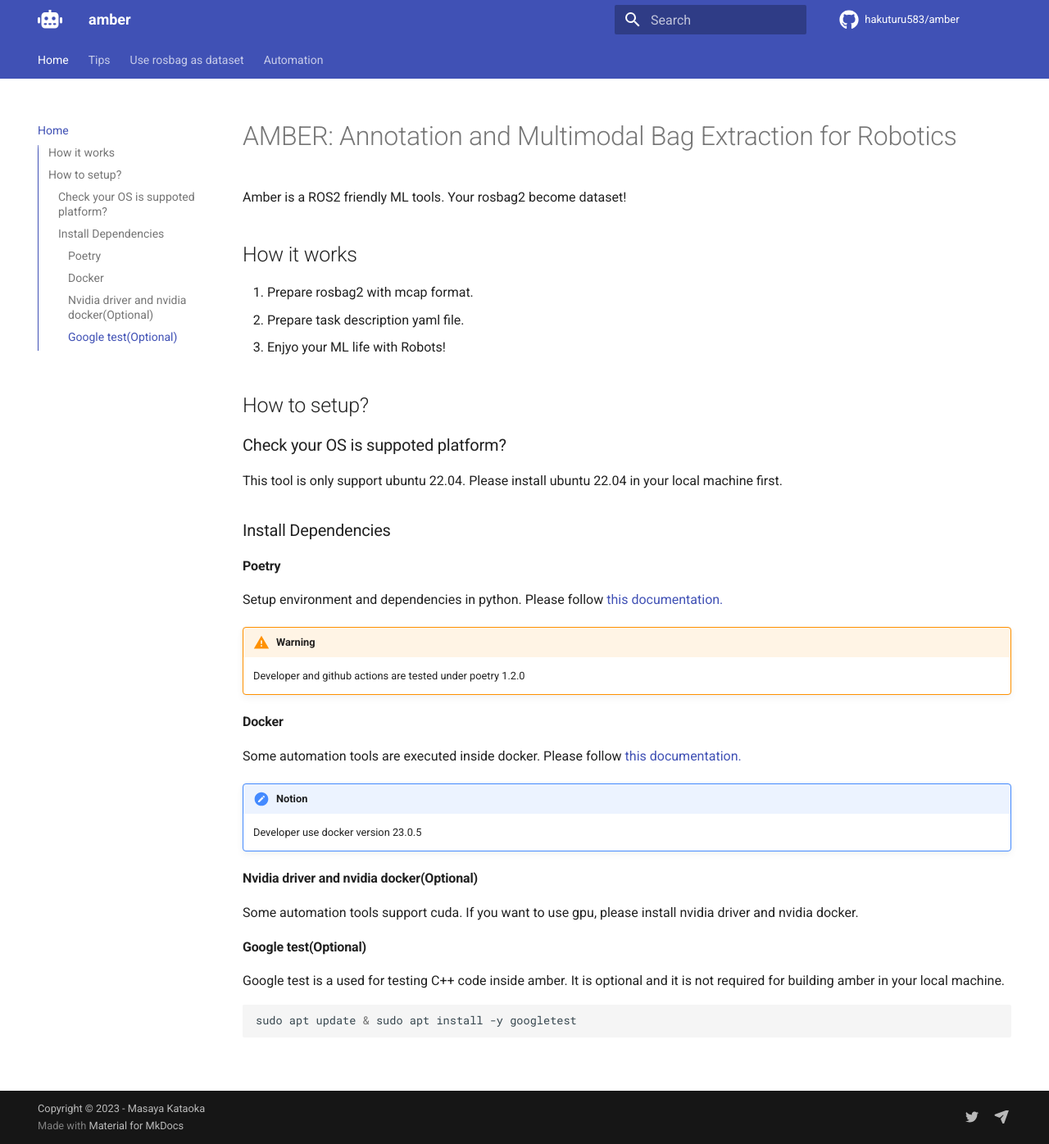
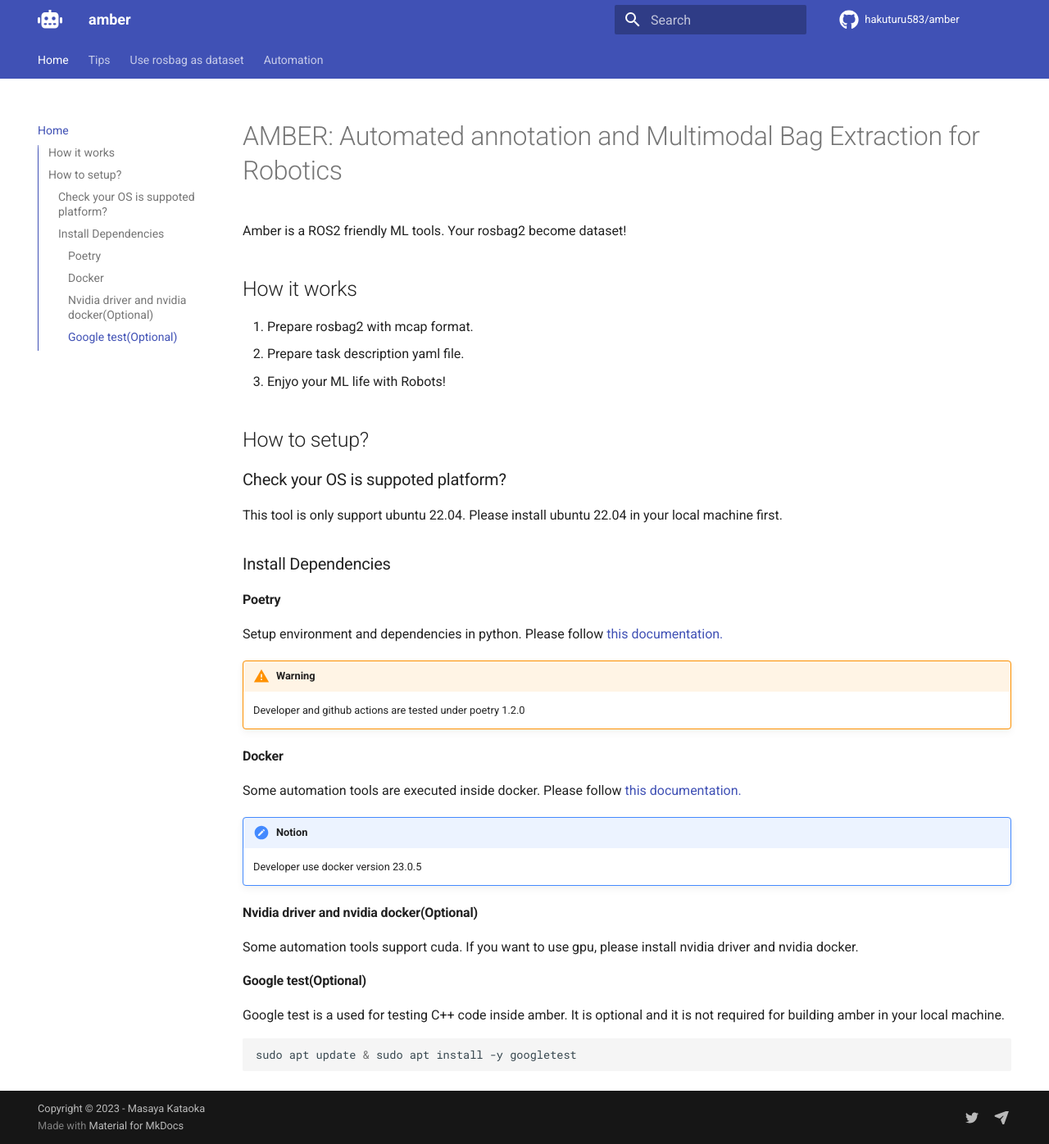
Before and after one commit to rosbag-sharing-community/amber, an MkDocs documentation site: the page built from docs/index.md, in a window 1280 px wide and 1396 px high. Shown: the whole window at 82% size. Built offline with MkDocs 1.6.1 and Material for MkDocs 9.7.7, drawn with Linux system fonts in a browser that asks for light colours; nearby versions of some CDN libraries; comment, search, counter and statistics services are not loaded.

Commit message:
fix document
Signed-off-by: Masaya Kataoka <ms.kataoka@gmail.com>

```diff
--- a/docs/index.md
+++ b/docs/index.md
@@ -1,4 +1,4 @@
-# AMBER: Annotation and Multimodal Bag Extraction for Robotics
+# AMBER: Automated annotation and Multimodal Bag Extraction for Robotics
 
 Amber is a ROS2 friendly ML tools.
 Your rosbag2 become dataset!
```
Also changed, not shown: README.md (+1 -1 lines).
